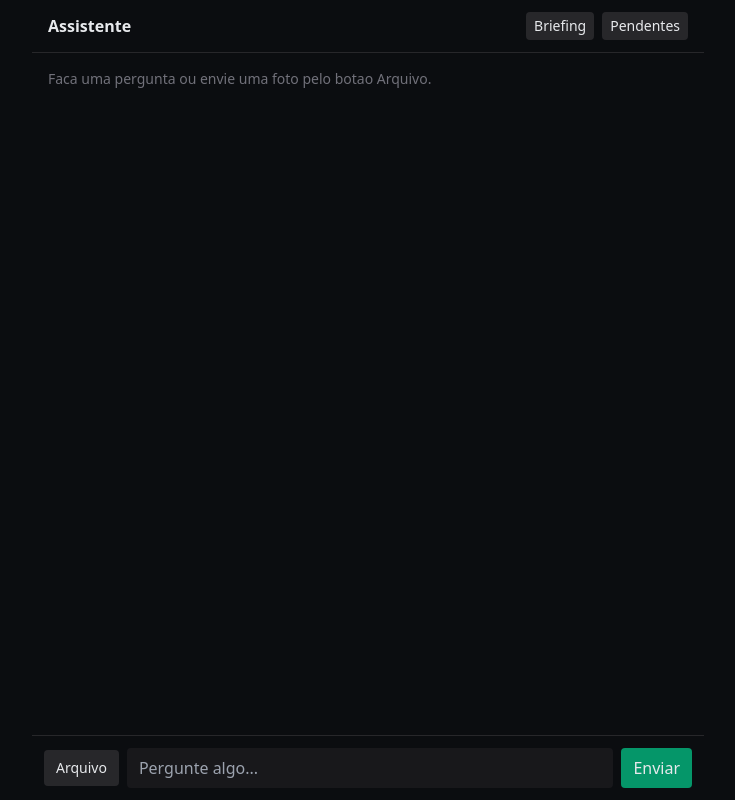
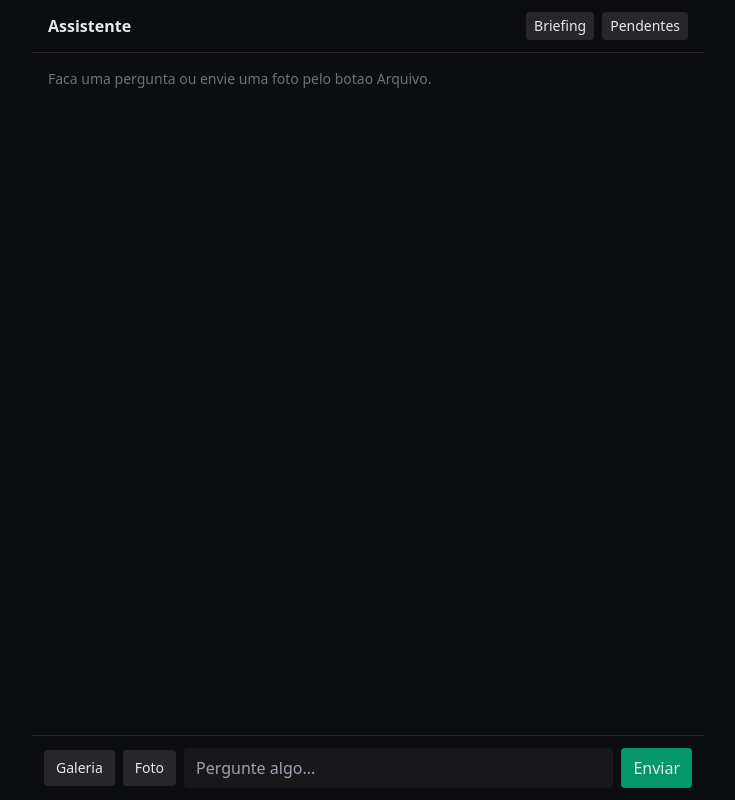
Before and after one commit to lfpossebon/RAG, a Next.js app in the folder pwa/: page / in a window 1280 px wide. Shown: the whole page, without its empty margins (272-1007 px from the left). Built offline with nearby package versions, Linux system fonts and the light colour scheme.

Commit message:
pwa: dois botoes separados Galeria + Foto (fix iOS forcar camera)

```diff
--- a/pwa/app/page.tsx
+++ b/pwa/app/page.tsx
@@ -337,12 +337,28 @@ export default function Home() {
       )}
 
       <footer className="flex items-center gap-2 border-t border-zinc-800 p-3">
+        {/* Galeria — sem capture, abre biblioteca no iOS */}
         <label className="flex cursor-pointer items-center rounded bg-zinc-800 px-3 py-2 text-sm active:bg-zinc-700">
-          Arquivo
+          Galeria
+          <input
+            type="file"
+            accept="image/jpeg,image/png,image/webp,image/heic,image/heif"
+            multiple
+            className="hidden"
+            onChange={(e) => {
+              const files = e.target.files;
+              if (files && files.length > 0) uploadMany(Array.from(files));
+              e.target.value = "";
+            }}
+          />
+        </label>
+        {/* Camera — com capture, abre camera diretamente */}
+        <label className="flex cursor-pointer items-center rounded bg-zinc-800 px-3 py-2 text-sm active:bg-zinc-700">
+          Foto
           <input
             type="file"
             accept="image/*"
-            multiple
+            capture="environment"
             className="hidden"
             onChange={(e) => {
               const files = e.target.files;
```
